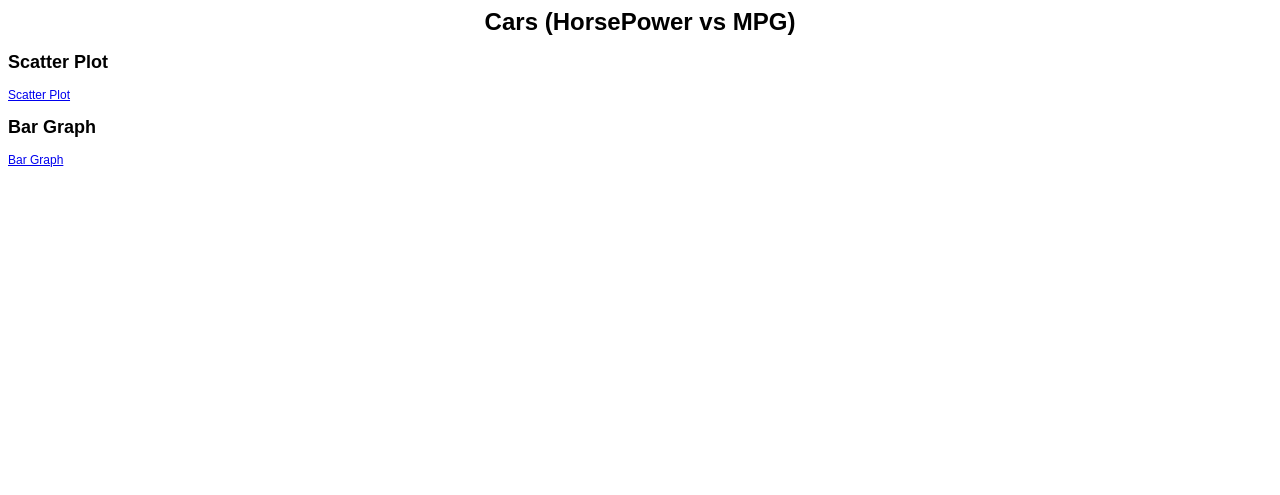
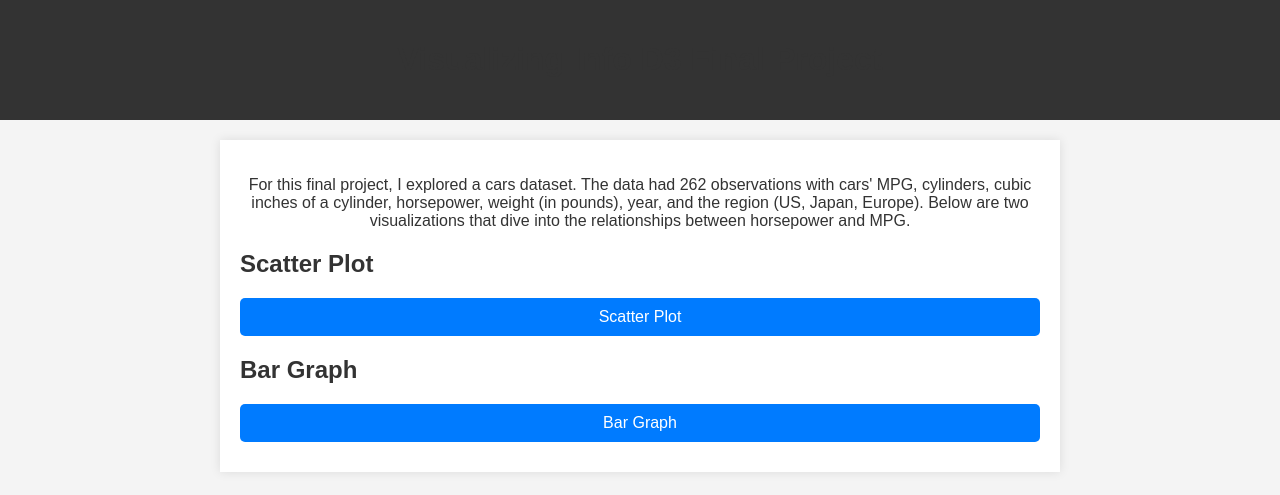
Before and after one commit to mcaraban/D3_Final_Project, a plain HTML site: page index.html in a window 1280 px wide. Drawn offline with Linux system fonts and the light colour scheme.

Commit message:
Update index.html

```diff
--- a/index.html
+++ b/index.html
@@ -1,28 +1,77 @@
-<html>
+<!DOCTYPE html>
+<html lang="en">
+<head>
+    <meta charset="UTF-8">
+    <meta name="viewport" content="width=device-width, initial-scale=1.0">
+    <title>Visualizing Info D3 Final Project</title>
     <style>
+        body {
+            font-family: 'Arial', sans-serif;
+            background-color: #f4f4f4;
+            color: #333;
+            margin: 0;
+            padding: 0;
+        }
+
+        header {
+            background-color: #333;
+            color: #fff;
+            text-align: center;
+            padding: 20px;
+        }
 
         h1 {
             text-align: center;
+            color: #333;
         }
 
-body {
-	font: 12px arial;
+        p {
+            text-align: center;
         }
 
+        section {
+            max-width: 800px;
+            margin: 20px auto;
+            background-color: #fff;
+            padding: 20px;
+            box-shadow: 0 0 10px rgba(0, 0, 0, 0.1);
+        }
+
+        h2 {
+            color: #333;
+        }
+
+        a {
+            display: block;
+            padding: 10px;
+            background-color: #007BFF;
+            color: #fff;
+            text-align: center;
+            text-decoration: none;
+            border-radius: 5px;
+            margin: 10px 0;
+            transition: background-color 0.3s ease;
+        }
+
+        a:hover {
+            background-color: #0056b3;
+        }
     </style>
-	<head>
-		<title>Visualizing Info D3 Final Project</title>
-
-			<h1>Cars (HorsePower vs MPG)</h1>
 </head>
 <body>
-
+    <header>
+        <h1>Visualizing Info D3 Final Project</h1>
+    </header>
+    <section>
+        <p>For this final project, I explored a cars dataset. The data had 262 observations with cars' MPG, cylinders,
+		cubic inches of a cylinder, horsepower, weight (in pounds), year, and the region (US, Japan, Europe).
+		Below are two visualizations that dive into the relationships between horsepower and MPG.</p>
 
         <h2>Scatter Plot</h2>
         <a href="Scatterplot.html">Scatter Plot</a>
 
-    <h2>Bar Graph </h2>
+        <h2>Bar Graph</h2>
         <a href="Bar_Graph.html">Bar Graph</a>
+    </section>
 </body>
-
 </html>
```
Lines whose indentation alone changed are shown as unchanged.
